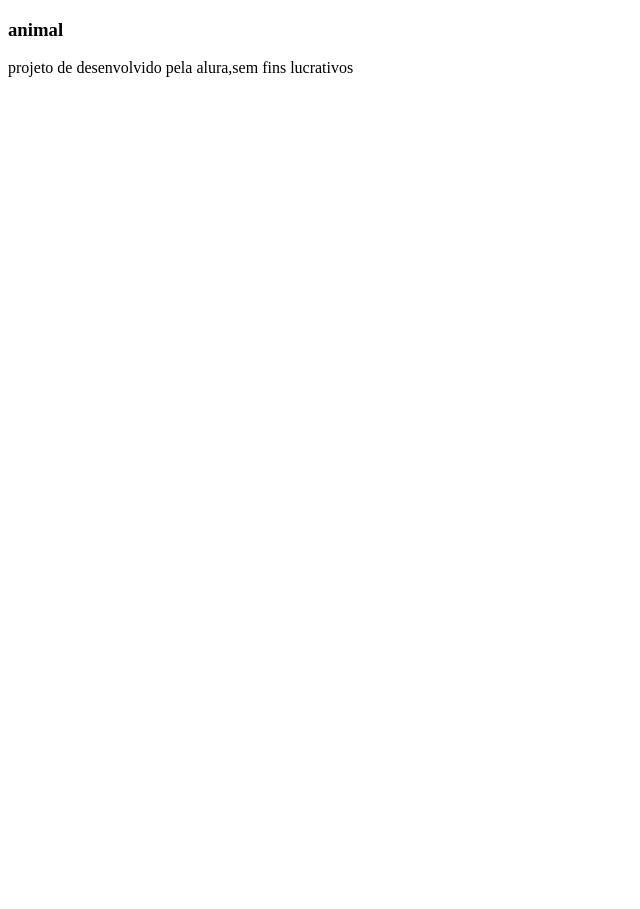
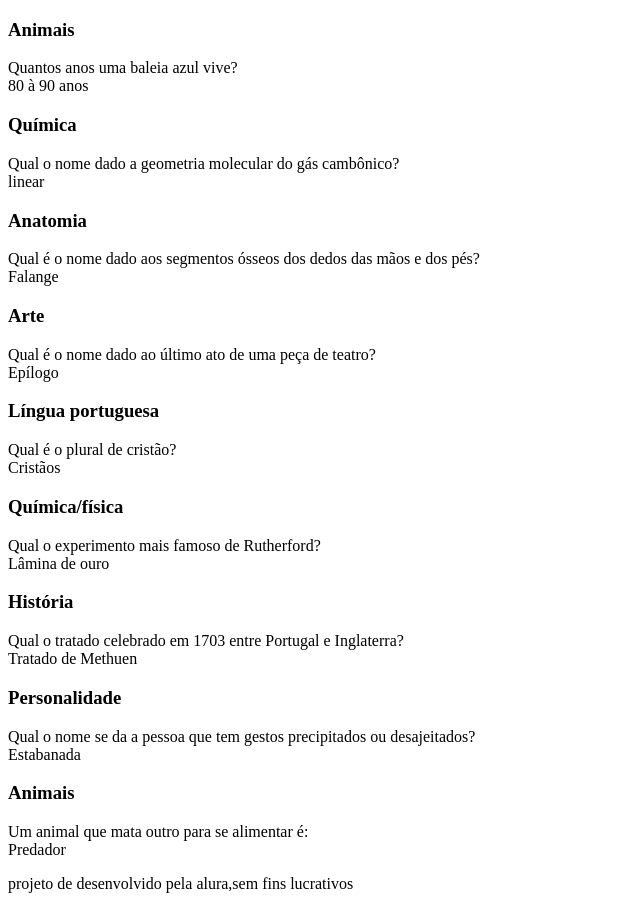
Before and after one commit to ninipew/flashcards, a plain HTML site: page index.html in a window 1280 px wide. Shown: the whole page, without its empty margins (0-640 px from the left). Before the commit the page ends 800 px from the top, so only its background shows below. Drawn offline with Linux system fonts and the light colour scheme.

Commit message:
Add files via upload

```diff
--- a/index.html
+++ b/index.html
@@ -10,12 +10,92 @@
         <section id="container">
             <article class="cartao">
                 <div class="cartao__conteudo">
-<h3>animal</h3>
+                <h3>Animais</h3>
                 <div class="cartao__conteudo pergunta">
-
+                    Quantos anos uma baleia azul vive?
                 </div>
+                <div class="cartao__conteudo_resposta">
+                    80 à 90 anos
               </div>
             </article>
+            <article class="cartao">
+                <div class="cartao__conteudo">
+                <h3>Química</h3>
+                <div class="cartao__conteudo pergunta">
+                    Qual o nome dado a geometria molecular do gás cambônico?
+                </div>
+                <div class="cartao__conteudo_resposta">
+                    linear
+              </div>
+            </article>
+            <article class="cartao">
+                <div class="cartao__conteudo">
+                <h3>Anatomia</h3>
+                <div class="cartao__conteudo pergunta">
+                    Qual é o nome dado aos segmentos ósseos dos dedos das mãos e dos pés?
+                </div>
+                <div class="cartao__conteudo_resposta">
+                    Falange
+              </div>
+            </article>
+            <article class="cartao">
+                <div class="cartao__conteudo">
+                <h3>Arte</h3>
+                <div class="cartao__conteudo pergunta">
+                    Qual é o nome dado ao último ato de uma peça de teatro?
+                </div>
+                <div class="cartao__conteudo_resposta">
+                    Epílogo
+              </div>
+            </article>
+            <article class="cartao">
+                <div class="cartao__conteudo">
+                <h3>Língua portuguesa</h3>
+                <div class="cartao__conteudo pergunta">
+                    Qual é o plural de cristão?
+                </div>
+                <div class="cartao__conteudo_resposta">
+                    Cristãos
+              </div>
+            </article>
+            <article class="cartao">
+                <div class="cartao__conteudo">
+                <h3>Química/física</h3>
+                <div class="cartao__conteudo pergunta">
+                    Qual o experimento mais famoso de Rutherford?
+                </div>
+                <div class="cartao__conteudo_resposta">
+                    Lâmina de ouro
+              </div>
+            </article>
+            <article class="cartao">
+                <div class="cartao__conteudo">
+                <h3>História</h3>
+                <div class="cartao__conteudo pergunta">
+                    Qual o tratado celebrado em 1703 entre Portugal e Inglaterra?
+                </div>
+                <div class="cartao__conteudo_resposta">
+                    Tratado de Methuen
+              </div>
+            </article>
+            <article class="cartao">
+                <div class="cartao__conteudo">
+                <h3>Personalidade</h3>
+                <div class="cartao__conteudo pergunta">
+                    Qual o nome se da a pessoa que tem gestos precipitados ou desajeitados?
+                </div>
+                <div class="cartao__conteudo_resposta">
+                    Estabanada
+              </div>
+            </article>
+            <article class="cartao">
+                <div class="cartao__conteudo">
+                <h3>Animais</h3>
+                <div class="cartao__conteudo pergunta">
+                    Um animal que mata outro para se alimentar é:
+                </div>
+                <div class="cartao__conteudo_resposta">
+                    Predador
         </section>
         </main>
         <footer>
```
Lines whose indentation alone changed are shown as unchanged.
